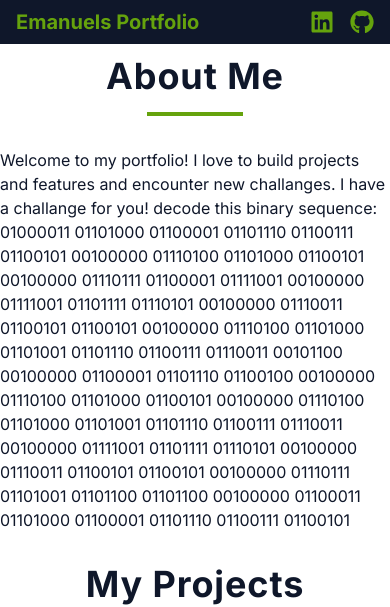
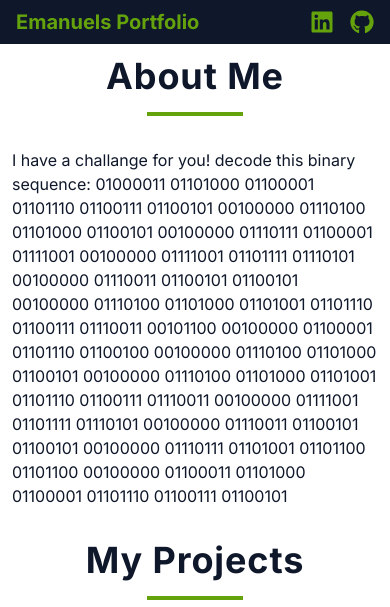
Before and after one commit to EmanuelGustafzon/portfolio, a Next.js app in the folder portfolio/: page / in a window 390 px wide. Shown: the top 607 px of the page. Built offline with nearby package versions, Linux system fonts and the light colour scheme.

Commit message:
Update page.tsx
Change about section

```diff
--- a/portfolio/app/page.tsx
+++ b/portfolio/app/page.tsx
@@ -15,9 +15,8 @@ export default function Home() {
     <div>
       <NavBar/>
       <Header text='About Me'/>
-      <div className='flex justify-center mt-3 mb-3 w-76 lg:ml-32 lg:mr-32 mt-8 mb-8'>
+      <div className='flex justify-center m-3 w-76 lg:ml-32 lg:mr-32 mt-8 mb-8'>
         <p className='text-slate-900'>
-          Welcome to my portfolio! I love to build projects and features and encounter new challanges.
           I have a challange for you! decode this binary sequence:  01000011 01101000 01100001 01101110 01100111 01100101 00100000 01110100 01101000 01100101 00100000 01110111 01100001 01111001 00100000 01111001 01101111 01110101 00100000 01110011 01100101 01100101 00100000 01110100 01101000 01101001 01101110 01100111 01110011 00101100 00100000 01100001 01101110 01100100 00100000 01110100 01101000 01100101 00100000 01110100 01101000 01101001 01101110 01100111 01110011 00100000 01111001 01101111 01110101 00100000 01110011 01100101 01100101 00100000 01110111 01101001 01101100 01101100 00100000 01100011 01101000 01100001 01101110 01100111 01100101
         </p>
       </div>
```
